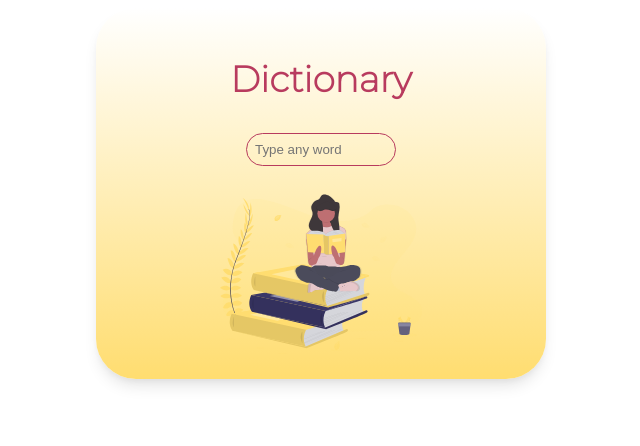
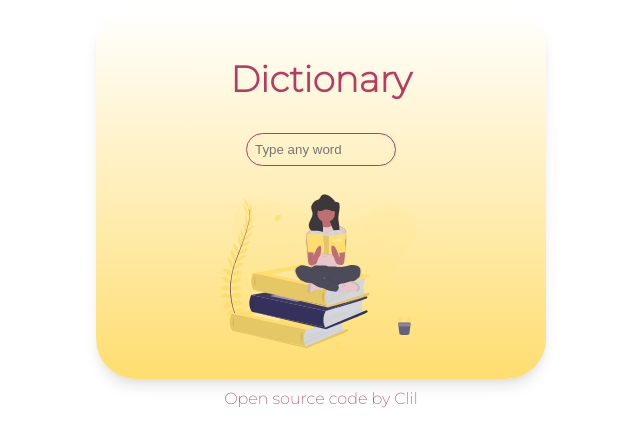
Before and after one commit to clil-june/dictionary-app, a React (Create React App) app: page / in a window 1280 px wide. Shown: the top 446 px of the page, without its empty margins (319-959 px from the left). Built offline with nearby package versions, Linux system fonts and the light colour scheme; no server answers.

Commit message:
added footer with link to open sourced code

```diff
--- a/src/App.css
+++ b/src/App.css
@@ -8,3 +8,12 @@
   box-shadow: rgba(0, 0, 0, 0.1) 0px 10px 15px -3px,
     rgba(0, 0, 0, 0.05) 0px 4px 6px -2px;
 }
+footer {
+  text-align: center;
+  font-family: "Montserrat", sans-serif;
+  color: #b83b5e;
+  padding: 10px;
+}
+.footer-link {
+  text-decoration: none;
+}
--- a/src/App.js
+++ b/src/App.js
@@ -1,6 +1,7 @@
 import React from "react";
 import Content from "./Content";
 import "./App.css";
+import Footer from "./Footer";
 
 export default function App(){
   return(
@@ -8,6 +9,7 @@ export default function App(){
     <div className="dictionary">
   <Content />
   </div>
+  <Footer />
   </div>
 
   );
--- /dev/null
+++ b/src/Footer.js
@@ -0,0 +1,7 @@
+import React from "react";
+
+export default function Footer(){
+    return(
+        <footer><a href="https://github.com/clil-june/dictionary-app" targer="_blank" rel="noreferrer" className="footer-link">Open source code</a> by Clil</footer>
+    );
+}
```
